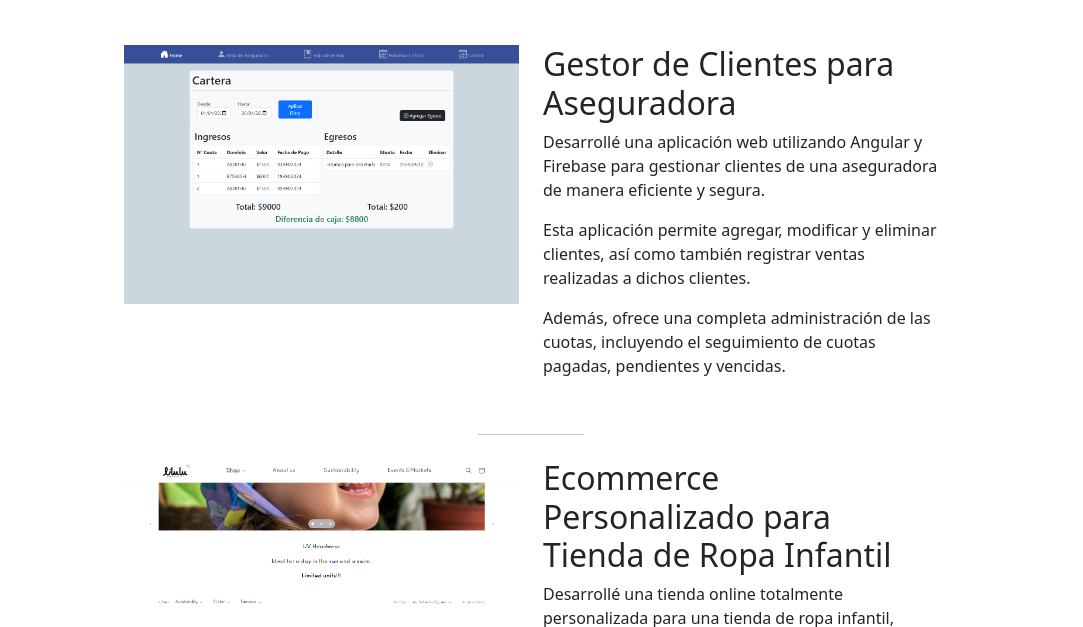
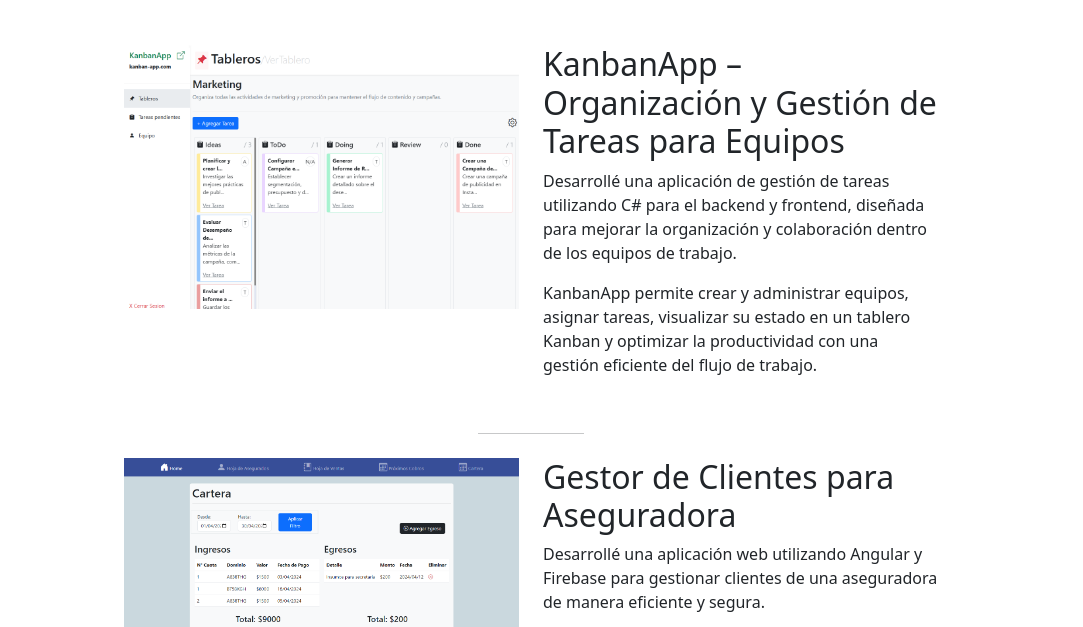
Before and after one commit to OgaitnaSZ/S4N, a plain HTML site: page proyectos.html in a window 1280 px wide. Shown: the part 155-782 px from the top of the page, without its empty margins (97-1180 px from the left). Drawn offline with nearby package versions, Linux system fonts and the light colour scheme.

Commit message:
Update proyectos.html

```diff
--- a/proyectos.html
+++ b/proyectos.html
@@ -26,6 +26,17 @@
     <main class="row">
         <h1 class="d-flex justify-content-center align-items-start mb-5 display-1"><span class="sub">Proyectos</span></h1>
         <section class="row justify-content-center">
+            <article class="row justify-content-center align-items-start mb-3">
+                <div class="col-md-4 order-last order-md-first">
+                    <img src="img/kanban-app.png" class="imgContact">
+                </div>
+                <div class="col-md-4 position-relative d-flex flex-column">
+                    <h2>KanbanApp – Organización y Gestión de Tareas para Equipos</h2>
+                    <p>Desarrollé una aplicación de gestión de tareas utilizando C# para el backend y frontend, diseñada para mejorar la organización y colaboración dentro de los equipos de trabajo.</p>
+                    <p>KanbanApp permite crear y administrar equipos, asignar tareas, visualizar su estado en un tablero Kanban y optimizar la productividad con una gestión eficiente del flujo de trabajo.</p>
+                </div>
+            </article>
+            <hr class="col-1 mt-4 mb-4">
             <article class="row justify-content-center align-items-start mb-3">
                 <div class="col-md-4 order-last order-md-first">
                     <img src="img/proyecto-gestion-de-clientes.png" class="imgContact">
```
